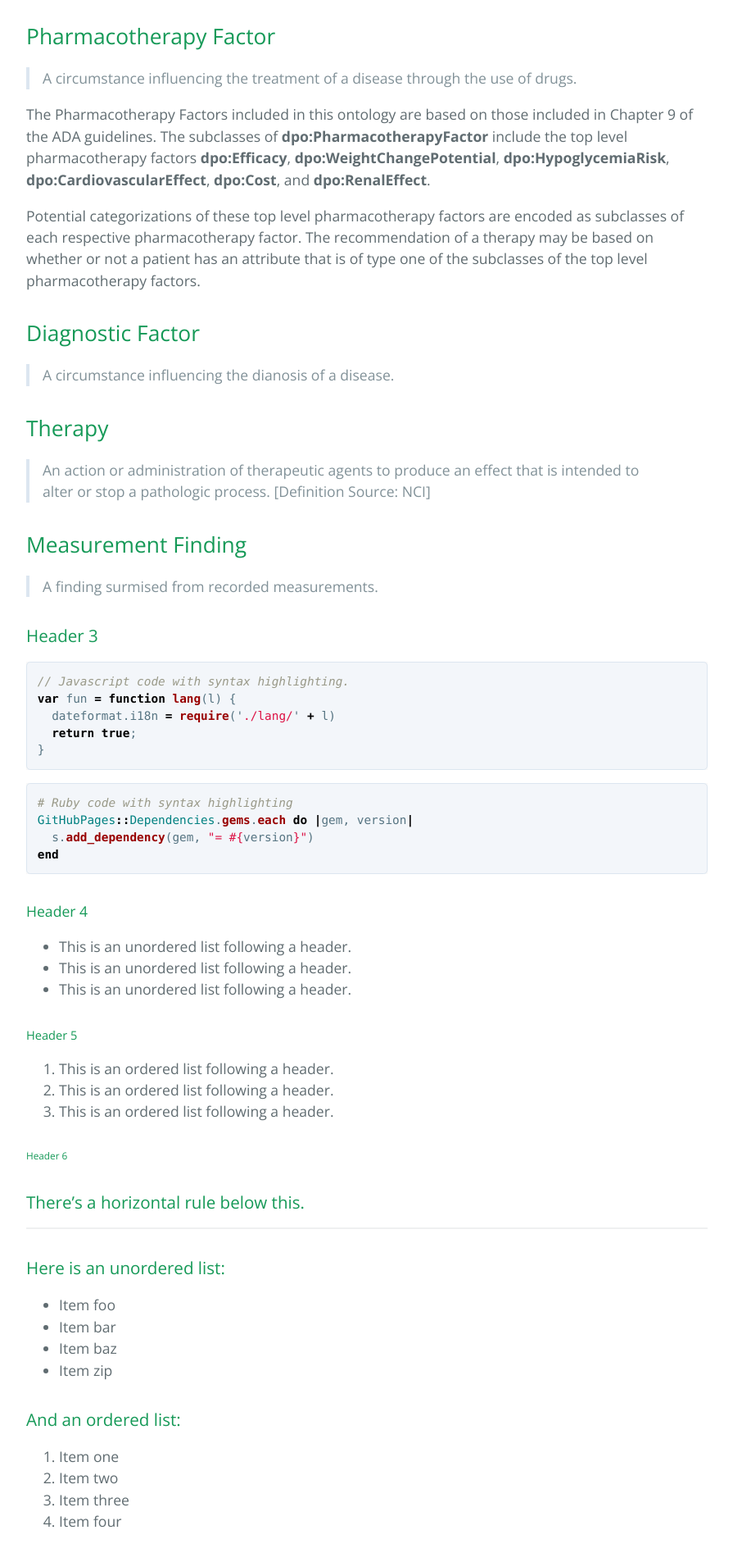
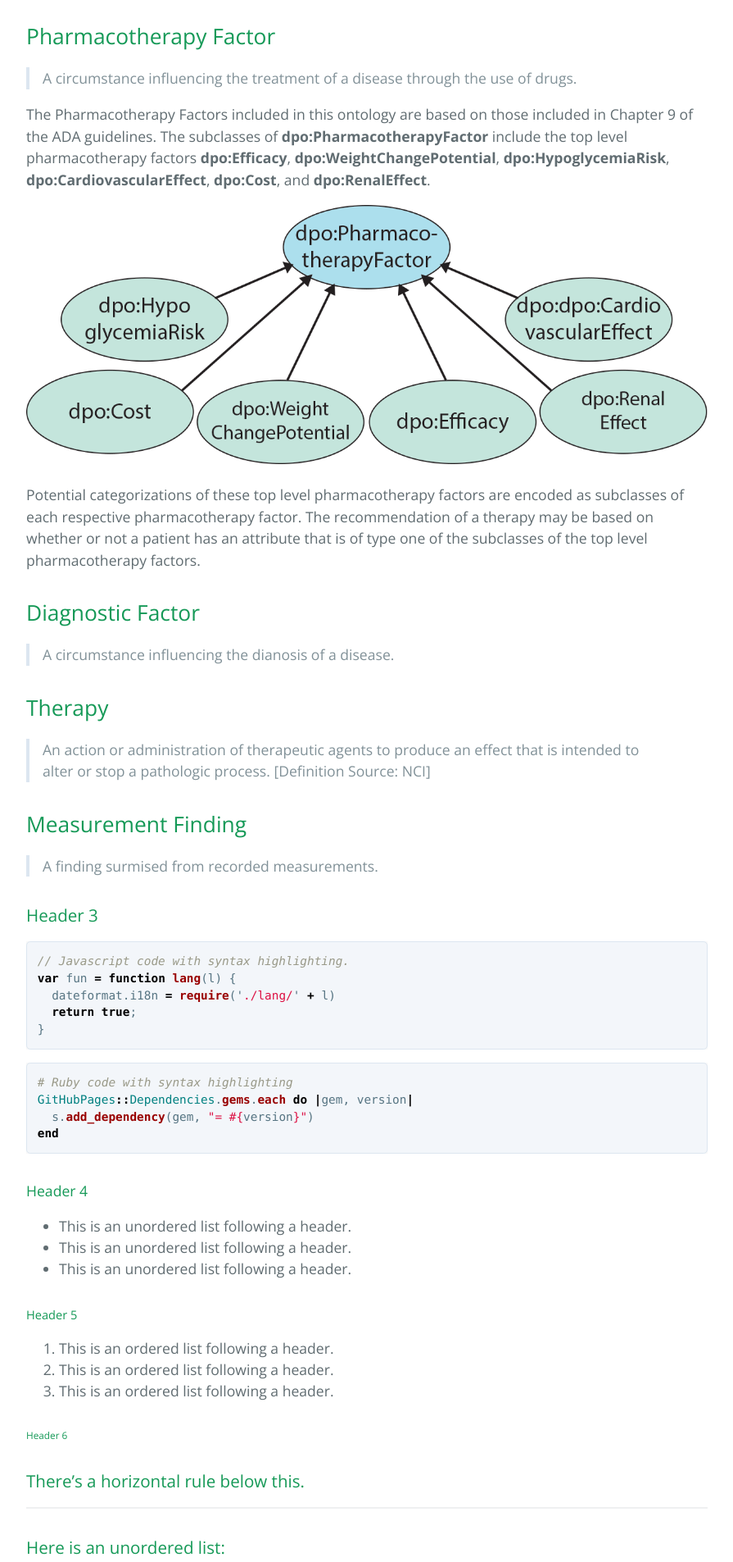
Before and after one commit to tetherless-world/diabetes-pharmacology-ontology, a Jekyll site: the page built from docs/index.md, in a window 1280 px wide. Shown: the part 2441-4346 px from the top of the page at 82% size, without its empty margins (192-1087 px from the left). Built offline with Jekyll 4.4.1, drawn with Linux system fonts in a browser that asks for light colours.

Commit message:
added pharmacotherapy branch image

```diff
--- a/docs/index.md
+++ b/docs/index.md
@@ -53,7 +53,11 @@ Four branches extend from **dpo:Factor**. These are **dpo:PharmacotherapyFactor*
 
 The Pharmacotherapy Factors included in this ontology are based on those included in Chapter 9 of the ADA guidelines. The subclasses of **dpo:PharmacotherapyFactor** include the top level pharmacotherapy factors **dpo:Efficacy**, **dpo:WeightChangePotential**, **dpo:HypoglycemiaRisk**, **dpo:CardiovascularEffect**, **dpo:Cost**, and **dpo:RenalEffect**.
 
+
+![pto:PharmacotherapyFactor](./assets/images/PharmacotherapyFactor.png)
+
 Potential categorizations of these top level pharmacotherapy factors are encoded as subclasses of each respective pharmacotherapy factor. The recommendation of a therapy may be based on whether or not a patient has an attribute that is of type one of the subclasses of the top level pharmacotherapy factors.
+
 
 ## Diagnostic Factor
 > A circumstance influencing the dianosis of a disease.
```
